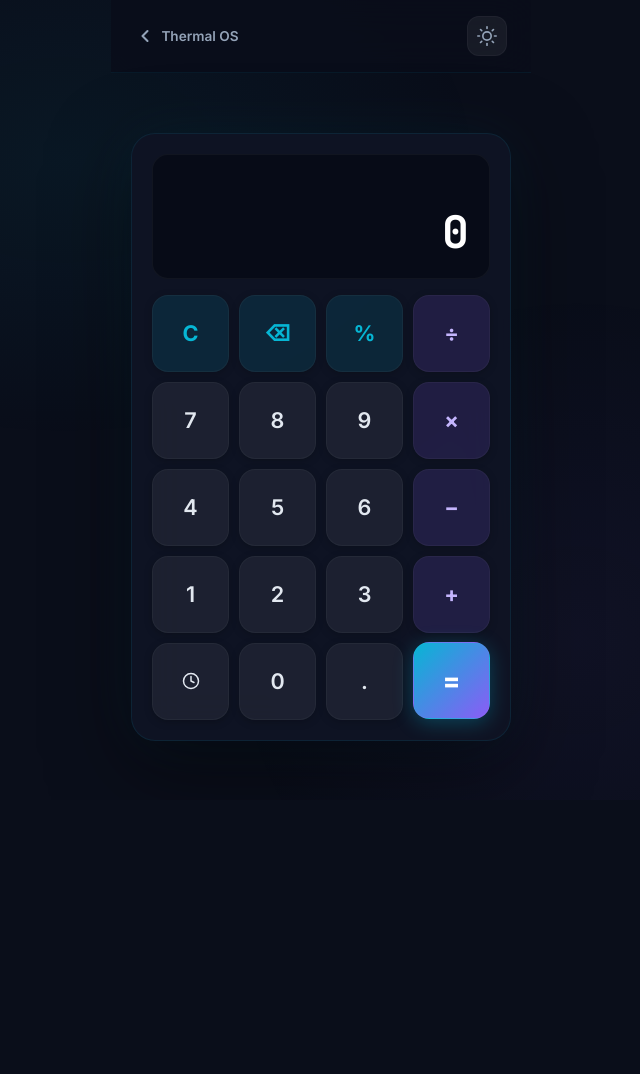
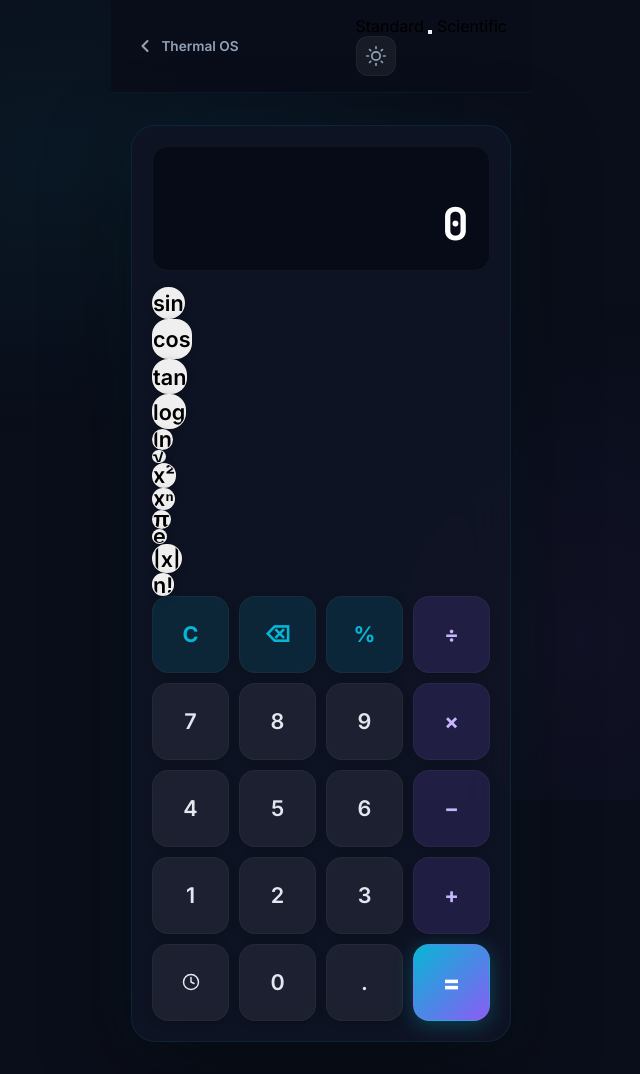
Before and after one commit to RoshanAnandSeeli/PythonMP, a Flask app: page /calculator in a window 1280 px wide. Shown: the whole page, without its empty margins (319-959 px from the left). Before the commit the page ends 741 px from the top, so only its background shows below. Run offline with Flask 3, Linux system fonts and the light colour scheme.

Commit message:
Added calculator feature with UI and integration

```diff
--- a/webapp/templates/calculator.html
+++ b/webapp/templates/calculator.html
@@ -30,8 +30,19 @@
             </svg>
             <span>Thermal OS</span>
         </a>
+
+        <div class="top-bar-controls">
+            <!-- Mode Toggle Switch: Normal ↔ Scientific -->
+            <div class="mode-toggle" id="modeToggle">
+                <span class="mode-label mode-label-active" id="labelNormal">Standard</span>
+                <button class="toggle-track" id="toggleTrack" aria-label="Toggle scientific mode">
+                    <span class="toggle-thumb" id="toggleThumb"></span>
+                </button>
+                <span class="mode-label" id="labelScientific">Scientific</span>
+            </div>
+
+            <!-- Theme Toggle -->
             <button class="theme-toggle" id="themeToggle" aria-label="Toggle theme">
-            <!-- Sun icon (shown in dark mode → click to go light) -->
                 <svg class="icon-sun" width="20" height="20" viewBox="0 0 24 24" fill="none" stroke="currentColor"
                     stroke-width="2" stroke-linecap="round" stroke-linejoin="round">
                     <circle cx="12" cy="12" r="5"></circle>
@@ -44,12 +55,12 @@
                     <line x1="4.22" y1="19.78" x2="5.64" y2="18.36"></line>
                     <line x1="18.36" y1="5.64" x2="19.78" y2="4.22"></line>
                 </svg>
-            <!-- Moon icon (shown in light mode → click to go dark) -->
                 <svg class="icon-moon" width="20" height="20" viewBox="0 0 24 24" fill="none" stroke="currentColor"
                     stroke-width="2" stroke-linecap="round" stroke-linejoin="round">
                     <path d="M21 12.79A9 9 0 1 1 11.21 3 7 7 0 0 0 21 12.79z"></path>
                 </svg>
             </button>
+        </div>
     </header>
 
     <!-- ══════════════════════════════════════════════════════════════════
@@ -70,13 +81,34 @@
                     <h3>History</h3>
                     <button class="history-clear" id="historyClear" aria-label="Clear history">Clear</button>
                 </div>
-                <ul class="history-list" id="historyList">
-                    <!-- Dynamically populated by JS -->
-                </ul>
+                <ul class="history-list" id="historyList"></ul>
                 <p class="history-empty" id="historyEmpty">No calculations yet</p>
             </div>
 
-            <!-- ── Button Grid ── -->
+            <!-- ══════════════════════════════════════════════════════════
+                 SCIENTIFIC BUTTONS (hidden by default, shown when toggled)
+            ══════════════════════════════════════════════════════════ -->
+            <div class="sci-grid" id="sciGrid">
+                <!-- Row 1 -->
+                <button class="btn btn-sci" data-action="sci" data-func="sin" id="btnSin">sin</button>
+                <button class="btn btn-sci" data-action="sci" data-func="cos" id="btnCos">cos</button>
+                <button class="btn btn-sci" data-action="sci" data-func="tan" id="btnTan">tan</button>
+                <button class="btn btn-sci" data-action="sci" data-func="log" id="btnLog">log</button>
+                <!-- Row 2 -->
+                <button class="btn btn-sci" data-action="sci" data-func="ln" id="btnLn">ln</button>
+                <button class="btn btn-sci" data-action="sci" data-func="sqrt" id="btnSqrt">√</button>
+                <button class="btn btn-sci" data-action="sci" data-func="square" id="btnSquare">x²</button>
+                <button class="btn btn-sci" data-action="sci" data-func="power" id="btnPower">xⁿ</button>
+                <!-- Row 3 -->
+                <button class="btn btn-sci" data-action="sci" data-func="pi" id="btnPi">π</button>
+                <button class="btn btn-sci" data-action="sci" data-func="e" id="btnE">e</button>
+                <button class="btn btn-sci" data-action="sci" data-func="abs" id="btnAbs">|x|</button>
+                <button class="btn btn-sci" data-action="sci" data-func="factorial" id="btnFactorial">n!</button>
+            </div>
+
+            <!-- ══════════════════════════════════════════════════════════
+                 STANDARD BUTTON GRID (always visible)
+            ══════════════════════════════════════════════════════════ -->
             <div class="btn-grid" id="btnGrid">
                 <!-- Row 1: Utility -->
                 <button class="btn btn-util" data-action="clear" id="btnClear">C</button>
```
Also changed, not shown: webapp/templates/landing.html (+26 -10 lines). Lines whose indentation alone changed are shown as unchanged.
